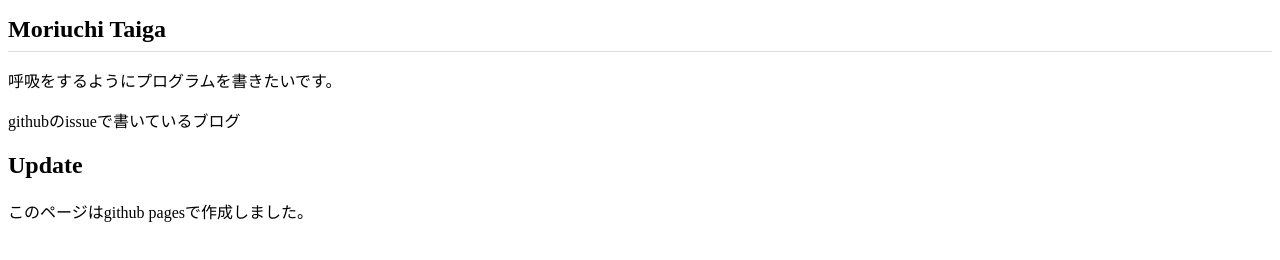
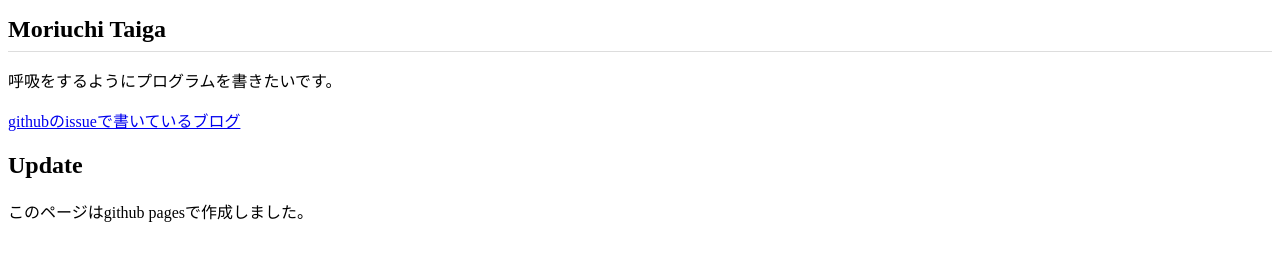
Before and after one commit to tiger9810/tiger9810.github.io, a plain HTML site: page index.html in a window 1280 px wide. Drawn offline with Linux system fonts and the light colour scheme.

Commit message:
aタグの中のhrefが抜けていてリンクが機能していなかったので、修正しました。

```diff
--- a/index.html
+++ b/index.html
@@ -8,7 +8,7 @@
 <body>
   <h1>Moriuchi Taiga</h1>
   <p>呼吸をするようにプログラムを書きたいです。</p>
-  <a ="https://github.com/tiger9810/blog/issues">githubのissueで書いているブログ</a>
+  <a href="https://github.com/tiger9810/blog/issues">githubのissueで書いているブログ</a>
   <h2>Update</h2>
   <footer>このページはgithub pagesで作成しました。</footer>
 </body>
```
